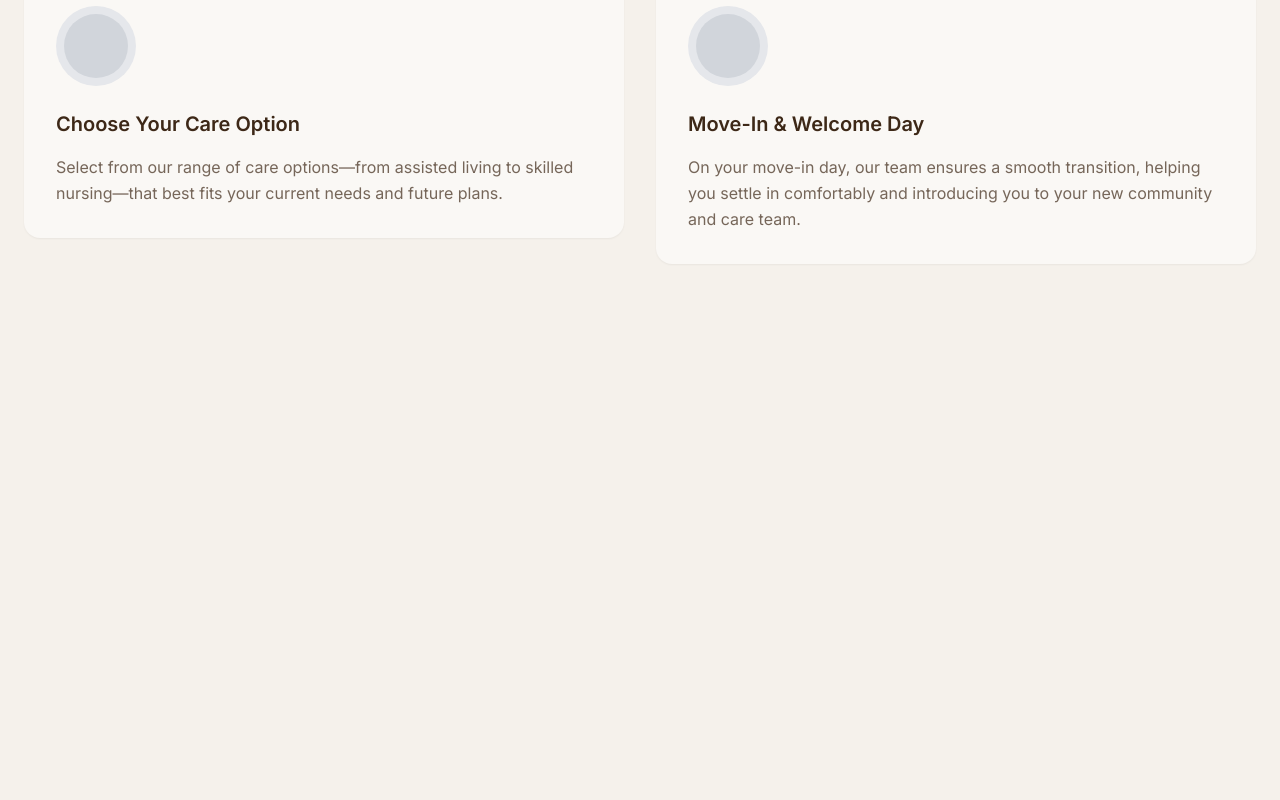
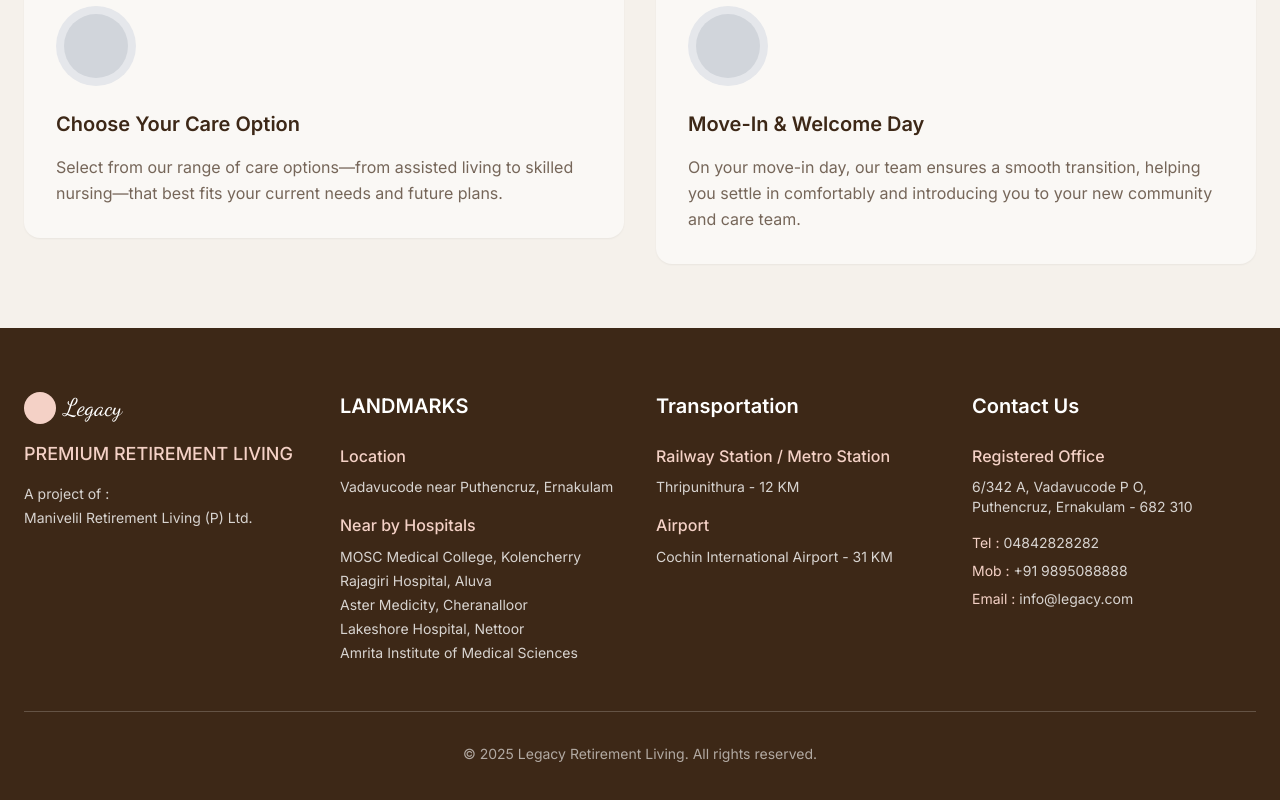
Before and after one commit to akhilbhadrangirija/legacy_website, a Next.js app: page / in a window 1280 px wide. Shown: the part 6487-7287 px from the top of the page. Before the commit the page ends 6815 px from the top, so only its background shows below. Built offline with nearby package versions, Linux system fonts and the light colour scheme.

Commit message:
Add Footer component to homepage for enhanced information display

```diff
--- a/app/page.js
+++ b/app/page.js
@@ -7,6 +7,7 @@ import CelebratingMomentsSection from "../components/CelebratingMomentsSection";
 import ComprehensiveElderlyCareSection from "../components/ComprehensiveElderlyCareSection";
 import PricingSection from "../components/PricingSection";
 import AdmissionProcessSection from "../components/AdmissionProcessSection";
+import Footer from "../components/Footer";
 
 export default function Home() {
   return (
@@ -20,6 +21,7 @@ export default function Home() {
       <ComprehensiveElderlyCareSection />
       <PricingSection />
       <AdmissionProcessSection />
+      <Footer />
     </main>
   )
 }
--- /dev/null
+++ b/components/Footer.js
@@ -0,0 +1,111 @@
+export default function Footer() {
+  return (
+    <footer className="bg-dark-brown text-white py-16 px-6">
+      <div className="max-w-7xl mx-auto">
+        <div className="grid md:grid-cols-2 lg:grid-cols-4 gap-8 mb-12">
+
+                {/* LIVING Legacy Section */}
+          <div>
+            {/* Logo section */}
+            <div className="mb-4 flex items-center space-x-2">
+              {/* Example logo SVG, replace with actual logo as needed */}
+              <svg
+                className="w-8 h-8 text-light-pink"
+                viewBox="0 0 32 32"
+                fill="currentColor"
+                xmlns="http://www.w3.org/2000/svg"
+              >
+                <circle cx="16" cy="16" r="16" />
+              </svg>
+              <span className="font-script text-2xl text-white">Legacy</span>
+            </div>
+            <div className="space-y-4">
+              <p className="text-light-pink font-medium text-lg">PREMIUM RETIREMENT LIVING</p>
+              <div>
+                <p className="text-white/80 text-sm mb-1">A project of :</p>
+                <p className="text-white/80 text-sm">
+                  Manivelil Retirement Living (P) Ltd.
+                </p>
+              </div>
+            </div>
+          </div>
+          {/* LANDMARKS Section */}
+          <div>
+            <h3 className="text-xl font-semibold text-white mb-6">LANDMARKS</h3>
+            <div className="space-y-4">
+              <div>
+                <h4 className="text-light-pink font-medium mb-2">Location</h4>
+                <p className="text-white/80 text-sm">
+                  Vadavucode near Puthencruz, Ernakulam
+                </p>
+              </div>
+              <div>
+                <h4 className="text-light-pink font-medium mb-2">Near by Hospitals</h4>
+                <ul className="text-white/80 text-sm space-y-1">
+                  <li>MOSC Medical College, Kolencherry</li>
+                  <li>Rajagiri Hospital, Aluva</li>
+                  <li>Aster Medicity, Cheranalloor</li>
+                  <li>Lakeshore Hospital, Nettoor</li>
+                  <li>Amrita Institute of Medical Sciences</li>
+                </ul>
+              </div>
+            </div>
+          </div>
+
+
+
+          {/* Transportation Section */}
+          <div>
+            <h3 className="text-xl font-semibold text-white mb-6">Transportation</h3>
+            <div className="space-y-4">
+              <div>
+                <h4 className="text-light-pink font-medium mb-2">Railway Station / Metro Station</h4>
+                <p className="text-white/80 text-sm">
+                  Thripunithura - 12 KM
+                </p>
+              </div>
+              <div>
+                <h4 className="text-light-pink font-medium mb-2">Airport</h4>
+                <p className="text-white/80 text-sm">
+                  Cochin International Airport - 31 KM
+                </p>
+              </div>
+            </div>
+          </div>
+
+          {/* Contact Section */}
+          <div>
+            <h3 className="text-xl font-semibold text-white mb-6">Contact Us</h3>
+            <div className="space-y-4">
+              <div>
+                <h4 className="text-light-pink font-medium mb-2">Registered Office</h4>
+                <p className="text-white/80 text-sm">
+                  6/342 A, Vadavucode P O,<br />
+                  Puthencruz, Ernakulam - 682 310
+                </p>
+              </div>
+              <div className="space-y-2">
+                <p className="text-white/80 text-sm">
+                  <span className="text-light-pink">Tel :</span> 04842828282
+                </p>
+                <p className="text-white/80 text-sm">
+                  <span className="text-light-pink">Mob :</span> +91 9895088888
+                </p>
+                <p className="text-white/80 text-sm">
+                  <span className="text-light-pink">Email :</span> info@legacy.com
+                </p>
+              </div>
+            </div>
+          </div>
+        </div>
+
+        {/* Bottom Bar */}
+        <div className="border-t border-white/20 pt-8 mt-8">
+          <p className="text-white/60 text-center text-sm">
+            © {new Date().getFullYear()} Legacy Retirement Living. All rights reserved.
+          </p>
+        </div>
+      </div>
+    </footer>
+  )
+}
```
